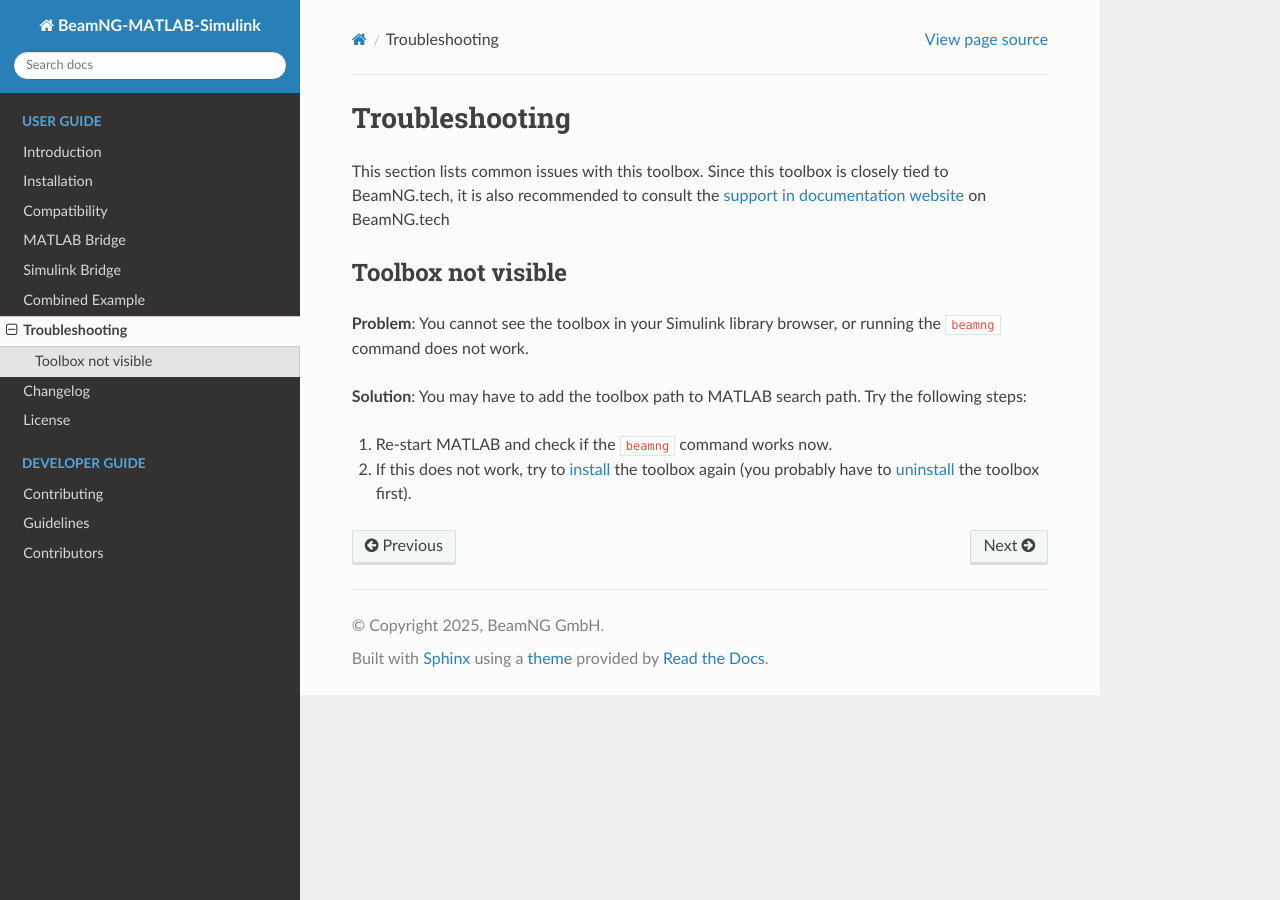
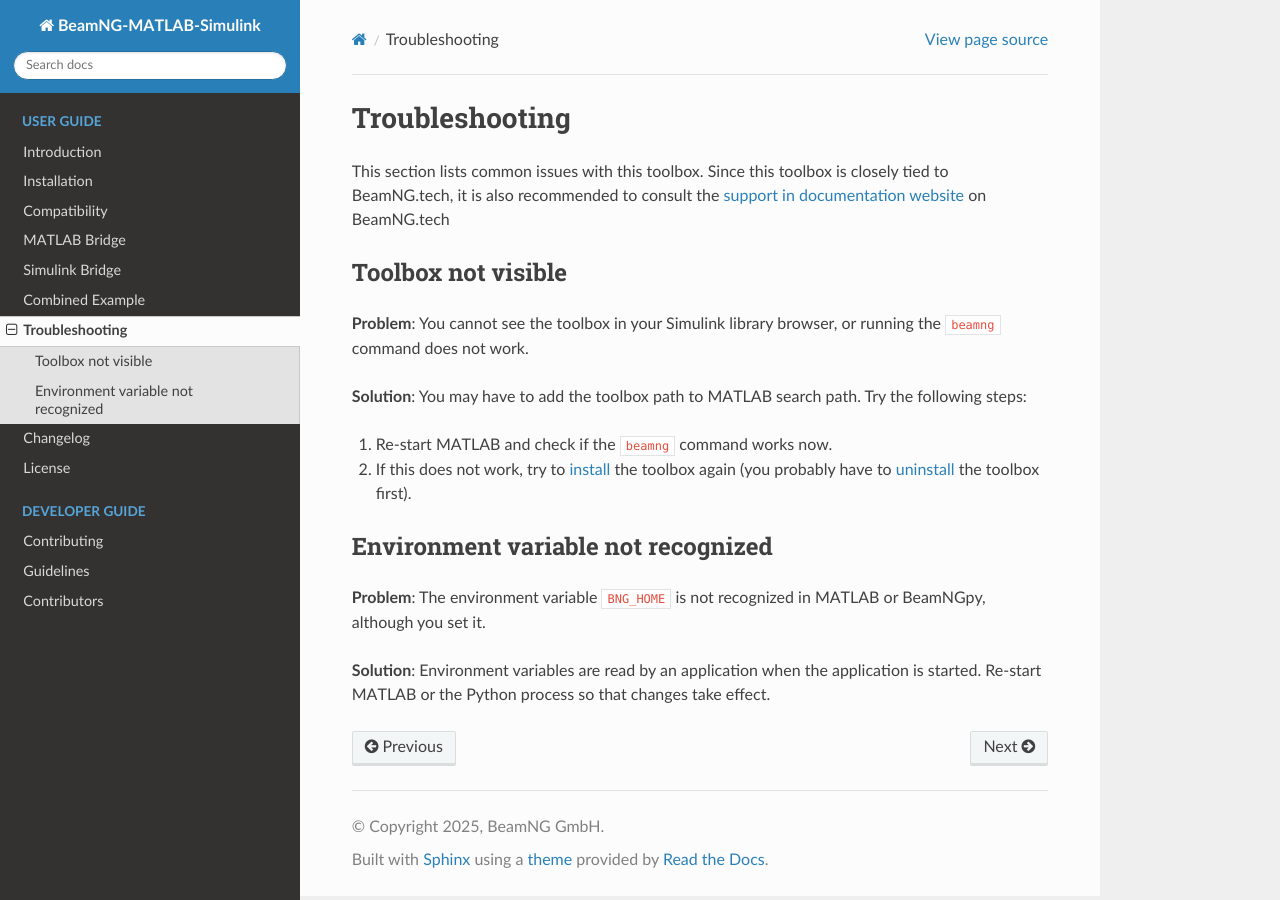
Before and after one commit to BeamNG/BeamNG-MATLAB-Simulink-integration, a Sphinx documentation site: the page built from docs/source/troubleshooting.md, in a window 1280 px wide. Built offline with Sphinx 7.4.7 and the Read the Docs theme 3.1.0, drawn with Linux system fonts in a browser that asks for light colours.

Commit message:
Update troubleshooting

```diff
--- a/docs/source/troubleshooting.md
+++ b/docs/source/troubleshooting.md
@@ -11,3 +11,9 @@
 **Solution**: You may have to add the toolbox path to MATLAB search path. Try the following steps:
 1. Re-start MATLAB and check if the `beamng` command works now.
 2. If this does not work, try to [install](installation.md#install-beamngtech-support-for-matlab-and-simulink) the toolbox again (you probably have to [uninstall](installation.md#uninstall) the toolbox first).
+
+## Environment variable not recognized
+
+**Problem**: The environment variable `BNG_HOME` is not recognized in MATLAB or BeamNGpy, although you set it.
+
+**Solution**: Environment variables are read by an application when the application is started. Re-start MATLAB or the Python process so that changes take effect.
```
Also changed, not shown: docs/source/installation.md (+4 -0 lines).
